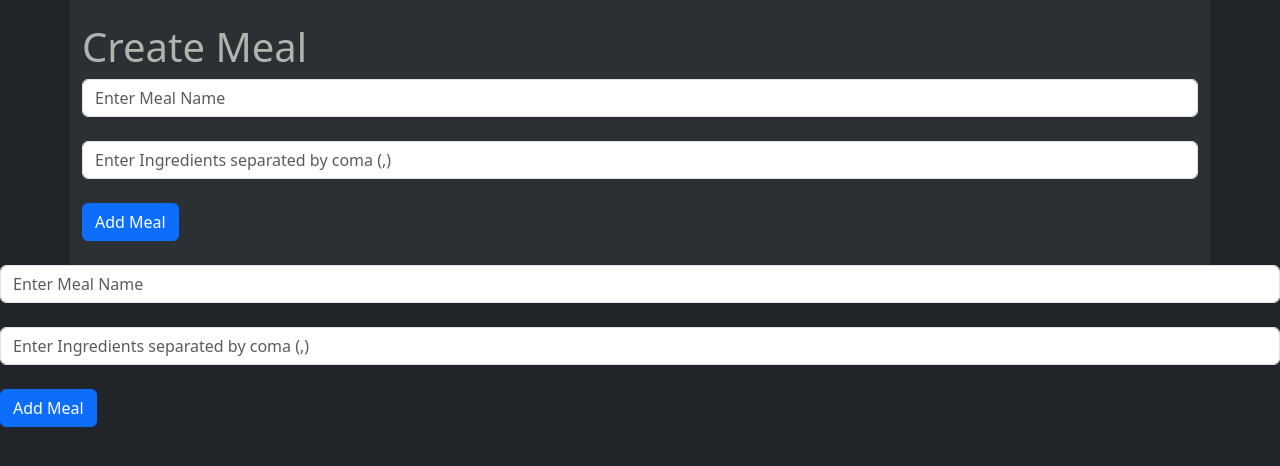
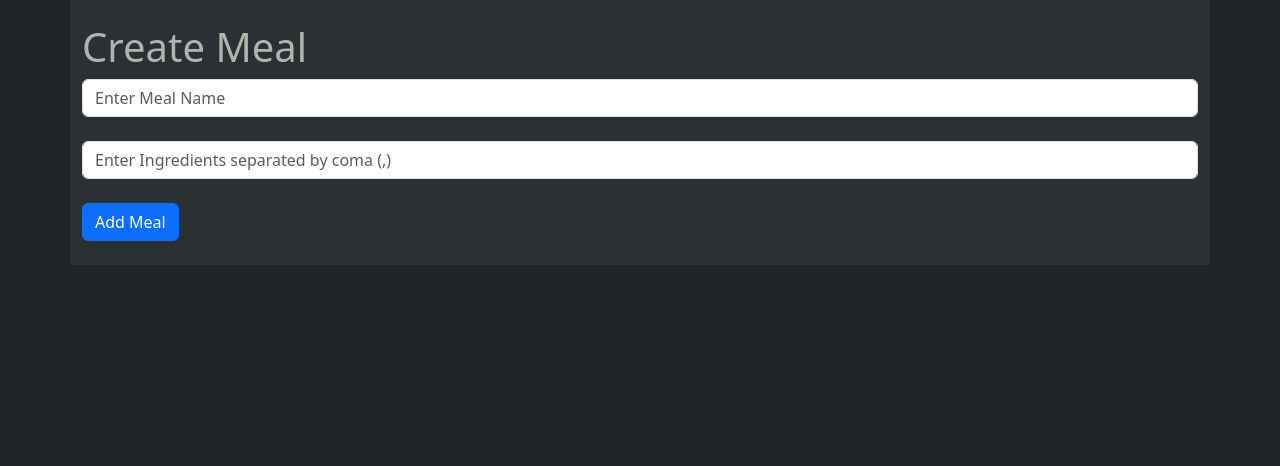
Before and after one commit to NAPF1/Meal-Planner, a Flask app: page /meal in a window 1280 px wide. Shown: the part 233-699 px from the top of the page. Run offline with Flask 3, Linux system fonts and the light colour scheme; some libraries are stand-ins or nearby versions.

Commit message:
slight fix for merge conflicts

```diff
--- a/templates/addmeal.html
+++ b/templates/addmeal.html
@@ -39,23 +39,7 @@
 
 <div class="container py-4" style="background-color: #2B3035;" >
 
-    <h1 style="color: #ADB5AD;">Create Meal</h1>
-    <form method="post">
-            <div class="form-group">
-
-              <input  class="form-control" id="mealName"  placeholder="Enter Meal Name">
-
-            </div>
-            <br>
-            <div class="form-group">
-
-              <input  class="form-control" id="mealIngredients" placeholder="Enter Ingredients separated by coma (,)">
-            </div>
-            <br>
-            <button type="submit" class="btn btn-primary">Add Meal</button>
-          </form>
-
-  </div>
+  <h1 style="color: #ADB5AD;">Create Meal</h1>
 
   <form method="post">
     <div class="form-group">
```
